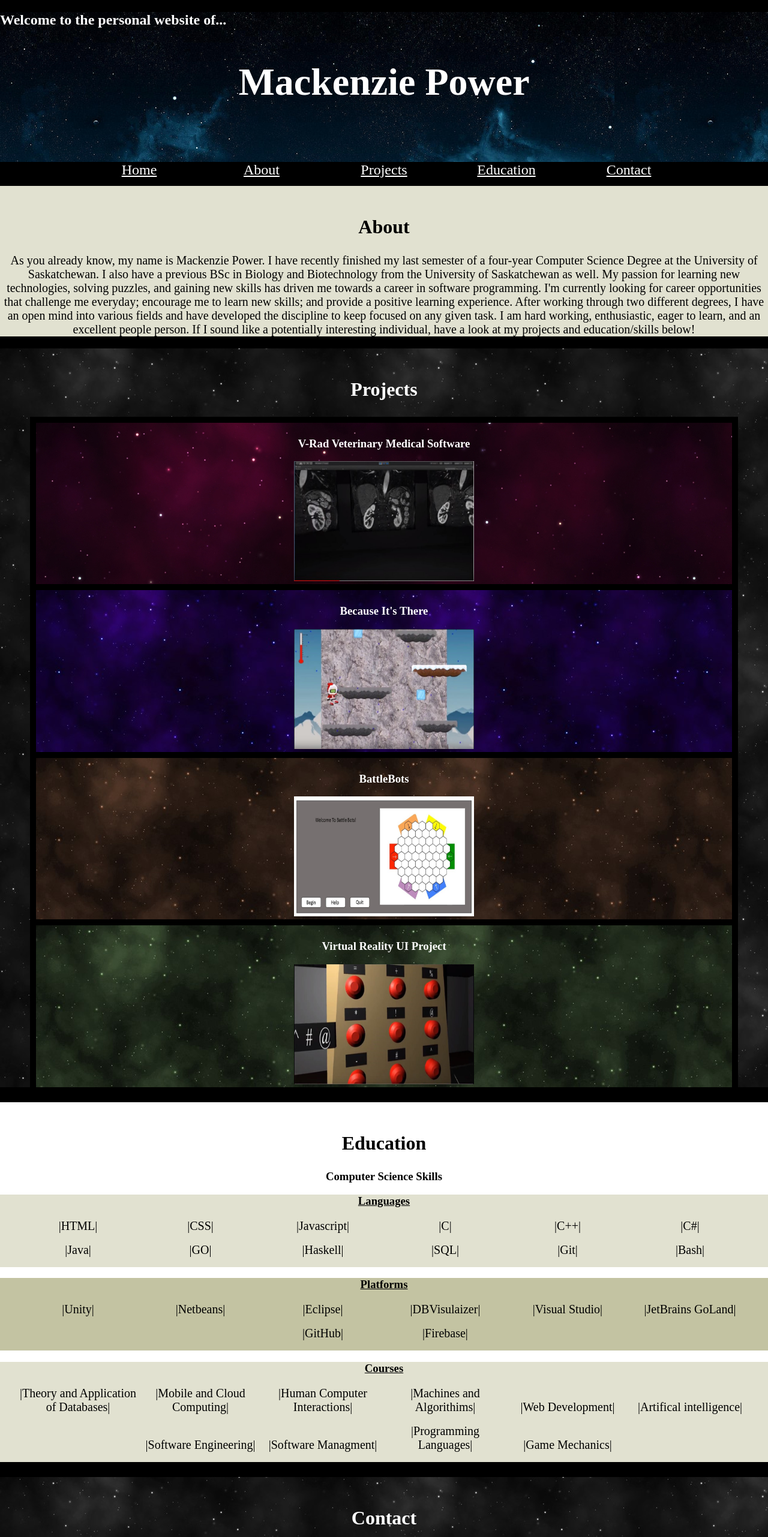
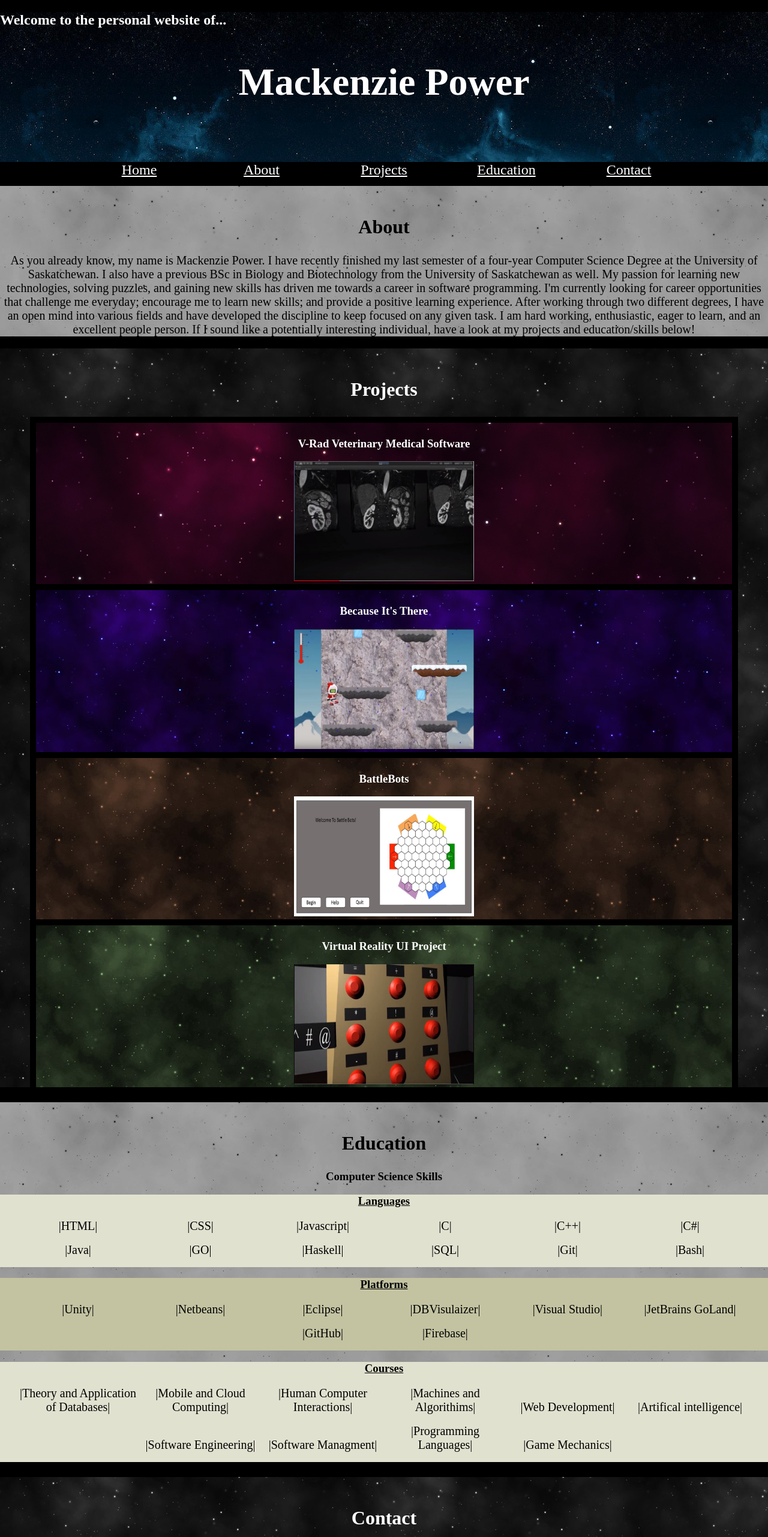
Before and after one commit to mkp003/mkp003.github.io, a plain HTML site: page index.html in a window 1280 px wide. Shown: the top 2563 px of the page at 60% size. Drawn offline with nearby package versions, Linux system fonts and the light colour scheme.

Commit message:
Added new background for about and education sections.

```diff
--- a/css/styles.css
+++ b/css/styles.css
@@ -114,18 +114,19 @@
 }
 
 .about {
-	background-color: #e1e1d0;
+	background-image: url("../images/galexyBackground7.jpg");
 	color: black;
 	width: 100%;
 }
 
 .aboutSticky{
-	background-color: #e1e1d0;
+	background-image: url("../images/galexyBackground7.jpg");
 	color: black;
 	width: 100%;
 	padding-top: 40px;
 }
 
+/* Not Used */
 .aboutImage {
 	background-image: url("../images/galexyBackground.jpg");
 	width: 100%;
@@ -222,7 +223,7 @@
 }
 
 .education {
-	background-color: white;
+	background-image: url("../images/galexyBackground7.jpg");
 	color: black;
 	width: 100%;
 	text-align: center;
```
Also changed, not shown: images/galexyBackground6.jpg (added), images/galexyBackground7.jpg (added).
